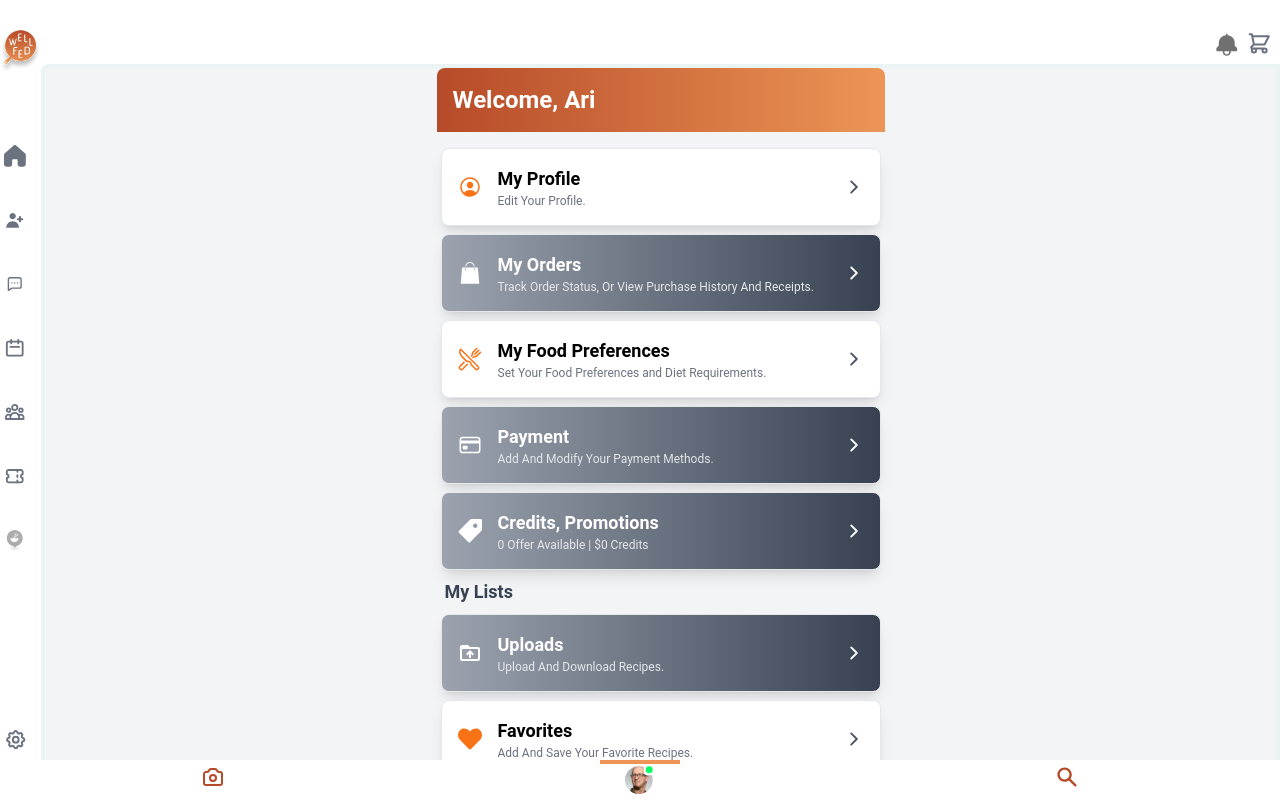
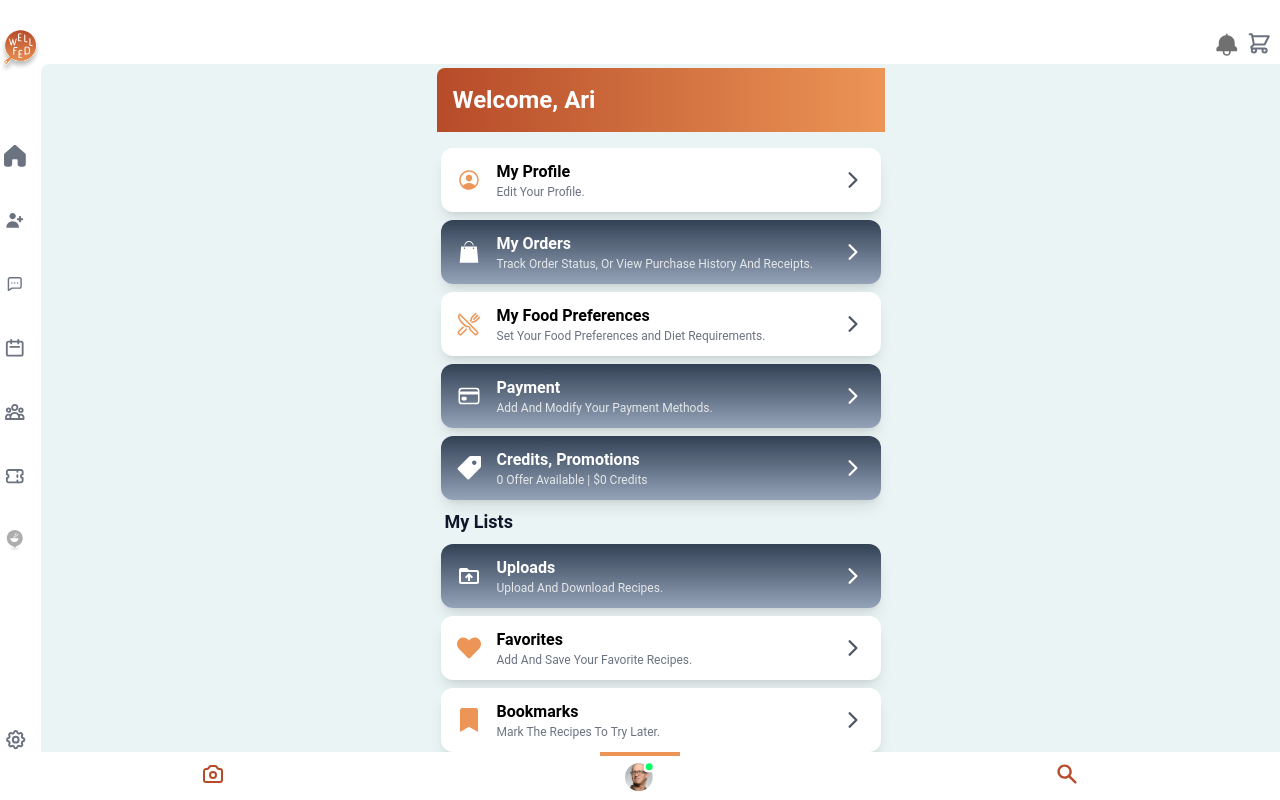
Before and after one commit to rithvikvelapati/WellFed, a Next.js app in the folder frontend/wellfed/: page /dashboard-links in a window 1280 px wide. Built offline with nearby package versions, Linux system fonts and the light colour scheme.

Commit message:
layout state management, search modal fix and other various styling and state management fixes

```diff
--- a/frontend/wellfed/src/app/layout.tsx
+++ b/frontend/wellfed/src/app/layout.tsx
@@ -1,9 +1,8 @@
 import './globals.css';
 import RootLayoutClient from '@/components/Dashboard/RootLayoutClient';
-import SearchOverlayManager from '@/components/SearchOverlay/SearchOverlayManager';
-import RecipeCardLayout from "../components/RecipeCard/RecipeCardLayout";
 import ReduxProvider from '../store/ReduxProvider'; // Import ReduxProvider
 import { ClerkProvider } from '@clerk/nextjs';
+import SearchModal from '@/components/SearchModal';
 
 export default function RootLayout({
   children,
@@ -16,7 +15,6 @@ export default function RootLayout({
         <ClerkProvider>
           <ReduxProvider>
             <RootLayoutClient>{children}</RootLayoutClient>
-            <SearchOverlayManager />
           </ReduxProvider>
         </ClerkProvider>
       </body>
--- a/frontend/wellfed/src/components/Bottombar.tsx
+++ b/frontend/wellfed/src/components/Bottombar.tsx
@@ -1,3 +1,5 @@
+// components/BottomBar.tsx
+
 'use client';
 
 import React, { useState } from 'react';
@@ -13,7 +15,7 @@ interface BottomBarProps {
 
 const BottomBar: React.FC<BottomBarProps> = ({
   onCameraClick,
-  onSearchClick,  // Keep the onSearchClick callback in case you want to implement it later
+  onSearchClick,
   onProfileClick,
 }) => {
   const isModalOpen = useSelector((state: RootState) => state.modal.isModalOpen);
@@ -33,13 +35,13 @@ const BottomBar: React.FC<BottomBarProps> = ({
   };
 
   return (
-    <div className="fixed bottom-0 left-0 right-0 m-0 p-0 z-50 flex justify-around items-center h-10 bg-white pb-1.5">
+    <div className="fixed bottom-0 left-0 right-0 m-0 p-0 z-50 flex justify-around items-center h-12 bg-white pb-1">
       {/* Camera Button */}
       <button
         className={`flex flex-col items-center justify-center w-20 h-full ${selectedClass('camera')}`}
         onClick={() => {
           setSelected('camera');
-          onCameraClick(); // Keeps the onCameraClick functionality
+          onCameraClick();
         }}
         aria-label="Open Camera"
       >
@@ -57,7 +59,7 @@ const BottomBar: React.FC<BottomBarProps> = ({
         className={`flex flex-col items-center justify-center w-20 h-full ${selectedClass('profile')}`}
         onClick={() => {
           setSelected('profile');
-          onProfileClick(); // Keeps the onProfileClick functionality
+          onProfileClick();
         }}
         aria-label="Open Profile"
       >
@@ -75,7 +77,7 @@ const BottomBar: React.FC<BottomBarProps> = ({
         className={`flex flex-col items-center justify-center w-20 h-full ${selectedClass('search')}`}
         onClick={() => {
           setSelected('search');
-          onSearchClick(); // Keeps the onSearchClick functionality
+          onSearchClick(); // Trigger the modal
         }}
         aria-label="Search"
       >
--- a/frontend/wellfed/src/components/DashboardLinks/DashboardLinks.tsx
+++ b/frontend/wellfed/src/components/DashboardLinks/DashboardLinks.tsx
@@ -9,126 +9,126 @@ import { useRouter } from 'next/navigation';
 const DashboardLinks = () => {
     const router = useRouter();
   return (
-    <div className="bg-gray-100 h-screen w-full flex flex-col items-center">
+    <div className="relative h-screen w-full flex flex-col items-center">
       {/* Welcome Section */}
-      <div className="bg-gradient-to-r from-[#B64B29] to-[#EC9556] rounded-t-lg p-4 w-full max-w-md mx-auto">
+      <div className="bg-gradient-to-r from-primary to-secondary rounded-tl-lg p-4 w-full max-w-md mx-auto">
         <h1 className="text-white text-2xl font-bold">Welcome, Ari</h1> {/* Adjusted font size and weight */}
       </div>
 
-      <div className="w-full max-w-md space-y-2 mt-4 pb-16 pr-2"> {/* Decreased space-y for reduced gap between cards */}
+      <div className="w-full max-w-md space-y-fluid-px mt-4 pb-4 pr-2"> {/* Decreased space-y for reduced gap between cards */}
         {/* My Profile (flat background) */}
-        <div className="bg-white border border-gray-200 rounded-lg shadow-lg p-4 flex items-center justify-between mx-1 h-auto w-full" onClick={() => router.push('/profile-section/profile-info')}> {/* Ensure all cards have consistent size */}
+        <div className="bg-white rounded-xl shadow-lg p-4 flex items-center justify-between mx-1 h-16 w-full" onClick={() => router.push('/profile-section/profile-info')}> {/* Ensure all cards have consistent size */}
           <div className="flex items-center">
             <span className="w-6 h-6 flex items-center justify-center">
-              <IoPersonCircleOutline className="text-orange-500" size={24} /> {/* Strict size control */}
+              <IoPersonCircleOutline className="text-secondary" size={24} /> {/* Strict size control */}
             </span>
             <div className="ml-4">
-              <h2 className="text-lg font-semibold">My Profile</h2>
+              <h2 className="text-base font-semibold">My Profile</h2>
               <p className="text-xs text-gray-500">Edit Your Profile.</p>
             </div>
           </div>
-          <IoChevronForward className="text-gray-600" size={20} />
+          <IoChevronForward className="text-gray-600" size={24} />
         </div>
 
         {/* My Orders (gradient background) */}
-        <div className="bg-gradient-to-r from-gray-400 to-gray-700 border border-gray-200 rounded-lg shadow-lg p-4 flex items-center justify-between mx-1 h-auto w-full">
+        <div className="bg-gradient-to-t from-slate-400 to-slate-700 rounded-xl shadow-lg p-4 flex items-center justify-between mx-1 h-16 w-full">
           <div className="flex items-center">
             <span className="w-6 h-6 flex items-center justify-center">
               <GiShoppingBag className="text-white" size={24} /> {/* Strict size control */}
             </span>
             <div className="ml-4">
-              <h2 className="text-lg font-semibold text-white">My Orders</h2>
+              <h2 className="text-base font-semibold text-white">My Orders</h2>
               <p className="text-xs text-gray-200">Track Order Status, Or View Purchase History And Receipts.</p>
             </div>
           </div>
-          <IoChevronForward className="text-white" size={20} />
+          <IoChevronForward className="text-white" size={24} />
         </div>
 
         {/* My Food Preferences (flat background) */}
-        <div className="bg-white border border-gray-200 rounded-lg shadow-lg p-4 flex items-center justify-between mx-1 h-auto w-full">
+        <div className="bg-white rounded-xl shadow-lg p-4 flex items-center justify-between mx-1 h-16 w-full">
           <div className="flex items-center">
             <span className="w-6 h-6 flex items-center justify-center">
-              <IoRestaurantOutline className="text-orange-500" size={24} /> {/* Strict size control */}
+              <IoRestaurantOutline className="text-secondary" size={24} /> {/* Strict size control */}
             </span>
             <div className="ml-4">
-              <h2 className="text-lg font-semibold">My Food Preferences</h2>
+              <h2 className="text-base font-semibold">My Food Preferences</h2>
               <p className="text-xs text-gray-500">Set Your Food Preferences and Diet Requirements.</p>
             </div>
           </div>
-          <IoChevronForward className="text-gray-600" size={20} />
+          <IoChevronForward className="text-gray-600" size={24} />
         </div>
 
         {/* Payment (gradient background) */}
-        <div className="bg-gradient-to-r from-gray-400 to-gray-700 border border-gray-200 rounded-lg shadow-lg p-4 flex items-center justify-between mx-1 h-auto w-full">
+        <div className="bg-gradient-to-t from-slate-400 to-slate-700 rounded-xl shadow-lg p-4 flex items-center justify-between mx-1 h-16 w-full">
           <div className="flex items-center">
             <span className="w-6 h-6 flex items-center justify-center">
               <IoCardOutline className="text-white" size={24} /> {/* Strict size control */}
             </span>
             <div className="ml-4">
-              <h2 className="text-lg font-semibold text-white">Payment</h2>
+              <h2 className="text-base font-semibold text-white">Payment</h2>
               <p className="text-xs text-gray-200">Add And Modify Your Payment Methods.</p>
             </div>
           </div>
-          <IoChevronForward className="text-white" size={20} />
+          <IoChevronForward className="text-white" size={24} />
         </div>
 
         {/* Credits, Promos, And Gift Cards (lighter gradient background) */}
-        <div className="bg-gradient-to-r from-gray-400 to-gray-700 border border-gray-200 rounded-lg shadow-lg p-4 flex items-center justify-between mx-1 h-auto w-full">
+        <div className="bg-gradient-to-t from-slate-400 to-slate-700 rounded-xl shadow-lg p-4 flex items-center justify-between mx-1 h-16 w-full">
           <div className="flex items-center">
             <span className="w-6 h-6 flex items-center justify-center">
               <ImPriceTag className="text-white" size={24} /> {/* Strict size control */}
             </span>
             <div className="ml-4">
-              <h2 className="text-lg font-semibold text-white">Credits, Promotions</h2>
+              <h2 className="text-base font-semibold text-white">Credits, Promotions</h2>
               <p className="text-xs text-gray-200">0 Offer Available | $0 Credits</p>
             </div>
           </div>
-          <IoChevronForward className="text-white" size={20} />
+          <IoChevronForward className="text-white" size={24} />
         </div>
 
         {/* My Lists Section */}
-        <div className="w-full">
-          <h2 className="text-lg font-semibold text-gray-700 mb-2 pl-2">My Lists</h2>
+        <div className="mt-4 w-full">
+          <h2 className="text-lg font-semibold text-slate-900 mb-2 pl-2">My Lists</h2>
           {/* Uploads (lighter gradient background) */}
-          <div className="bg-gradient-to-r from-gray-400 to-gray-700 border border-gray-200 rounded-lg shadow-lg p-4 flex items-center justify-between mb-2 mx-1 h-auto w-full">
+          <div className="bg-gradient-to-t from-slate-400 to-slate-700 rounded-xl shadow-lg p-4 flex items-center justify-between mb-2 mx-1 h-16 w-full">
             <div className="flex items-center">
               <span className="w-6 h-6 flex items-center justify-center">
                 <MdDriveFolderUpload className="text-white" size={24} /> {/* Strict size control */}
               </span>
               <div className="ml-4">
-                <h2 className="text-lg font-semibold text-white">Uploads</h2>
+                <h2 className="text-base font-semibold text-white">Uploads</h2>
                 <p className="text-xs text-gray-200">Upload And Download Recipes.</p>
               </div>
             </div>
-            <IoChevronForward className="text-white" size={20} />
+            <IoChevronForward className="text-white" size={24} />
           </div>
 
           {/* Favorites (flat background) */}
-          <div className="bg-white border border-gray-200 rounded-lg shadow-lg p-4 flex items-center justify-between mb-2 mx-1 h-auto w-full">
+          <div className="bg-white rounded-xl shadow-lg p-4 flex items-center justify-between mb-2 mx-1 h-16 w-full">
             <div className="flex items-center">
               <span className="w-6 h-6 flex items-center justify-center">
-                <FaHeart className="text-orange-500" size={24} /> {/* Strict size control */}
+                <FaHeart className="text-secondary" size={24} /> {/* Strict size control */}
               </span>
               <div className="ml-4">
-                <h2 className="text-lg font-semibold">Favorites</h2>
+                <h2 className="text-base font-semibold">Favorites</h2>
                 <p className="text-xs text-gray-500">Add And Save Your Favorite Recipes.</p>
               </div>
             </div>
-            <IoChevronForward className="text-gray-600" size={20} />
+            <IoChevronForward className="text-gray-600" size={24} />
           </div>
 
           {/* Bookmarks (flat background) */}
-          <div className="bg-white border border-gray-200 rounded-lg shadow-lg p-4 flex items-center justify-between mx-1 h-auto w-full">
+          <div className="bg-white rounded-xl shadow-lg p-4 flex items-center justify-between mx-1 h-16 w-full">
             <div className="flex items-center">
               <span className="w-6 h-6 flex items-center justify-center">
-                <FaBookmark className="text-orange-500" size={24} /> {/* Strict size control */}
+                <FaBookmark className="text-secondary" size={24} /> {/* Strict size control */}
               </span>
               <div className="ml-4">
-                <h2 className="text-lg font-semibold">Bookmarks</h2>
+                <h2 className="text-base font-semibold">Bookmarks</h2>
                 <p className="text-xs text-gray-500">Mark The Recipes To Try Later.</p>
               </div>
             </div>
-            <IoChevronForward className="text-gray-600" size={20} />
+            <IoChevronForward className="text-gray-600" size={24} />
           </div>
         </div>
       </div>
--- a/frontend/wellfed/src/components/Sidebar.tsx
+++ b/frontend/wellfed/src/components/Sidebar.tsx
@@ -94,7 +94,7 @@ const SideBar: React.FC = () => {
           )}
 
           {/* Icon Image */}
-          <div className="pl-1">
+          <div className="pl-1 z-50">
             <Image
               src={lastIcon.src}
               alt={lastIcon.label}
```
Also changed, not shown: frontend/wellfed/src/app/profile-section/profile-info/page.tsx (+9 -12 lines), frontend/wellfed/src/components/Dashboard/RootLayoutClient.tsx (+11 -10 lines), frontend/wellfed/src/components/ProfileSection/ProfileInfo.tsx (+48 -44 lines), frontend/wellfed/src/components/SearchModal.tsx (added, +33 -0 lines), frontend/wellfed/src/components/SearchOverlay/SearchOverlay.tsx (deleted, +0 -50 lines), frontend/wellfed/src/components/SearchOverlay/SearchOverlayManager.tsx (deleted, +0 -34 lines).
